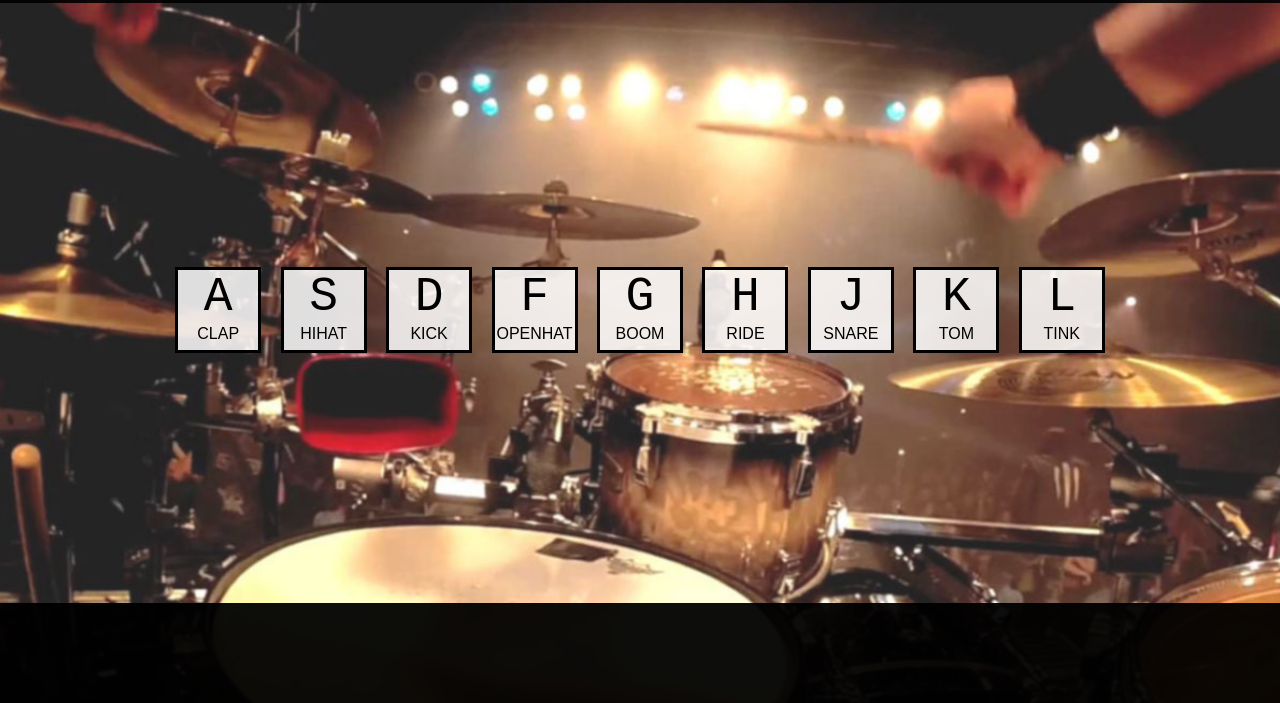
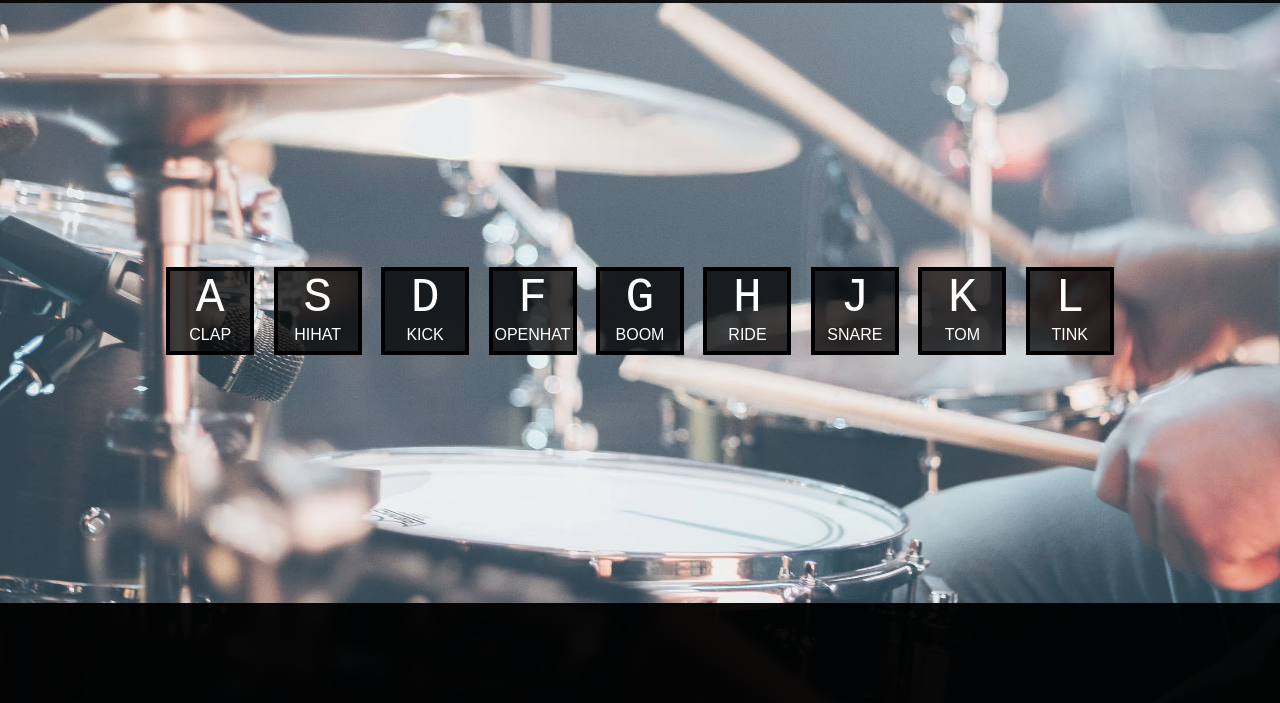
Before and after one commit to alexward5/drumWebsite, a plain HTML site: page index.html in a window 1280 px wide. Shown: the part 97-800 px from the top of the page. Drawn offline with Linux system fonts and the light colour scheme.

Commit message:
minor changes

```diff
--- a/css/styles.css
+++ b/css/styles.css
@@ -4,14 +4,14 @@ html {
 	font-family: arial;
 	margin: 0;
 	padding: 0;
-	background-image: url('../drumsEDIT.jpg');
+	background-image: url('../drums2EDIT.jpg');
 	background-position: 50% 50%;
 	background-repeat: no-repeat;
 	background-size: cover;
 }
 
 .container {
-	width: 80%;
+	width: 85%;
 	margin-right: auto;
 	margin-left: auto;
 	align-items: center;
@@ -55,10 +55,11 @@ header h1 {
 	height: 80px;
 	width: 80px;
 	margin: 7.5px;
-	background: rgba(255,255,255,0.85);
+	color: white;
+	background: rgba(0,0,0,0.75);
 	display: inline-block;
 	text-align: center;
-	border: 3px solid #000;
+	border: 4px solid #000;
 }
 
 kbd {
```
